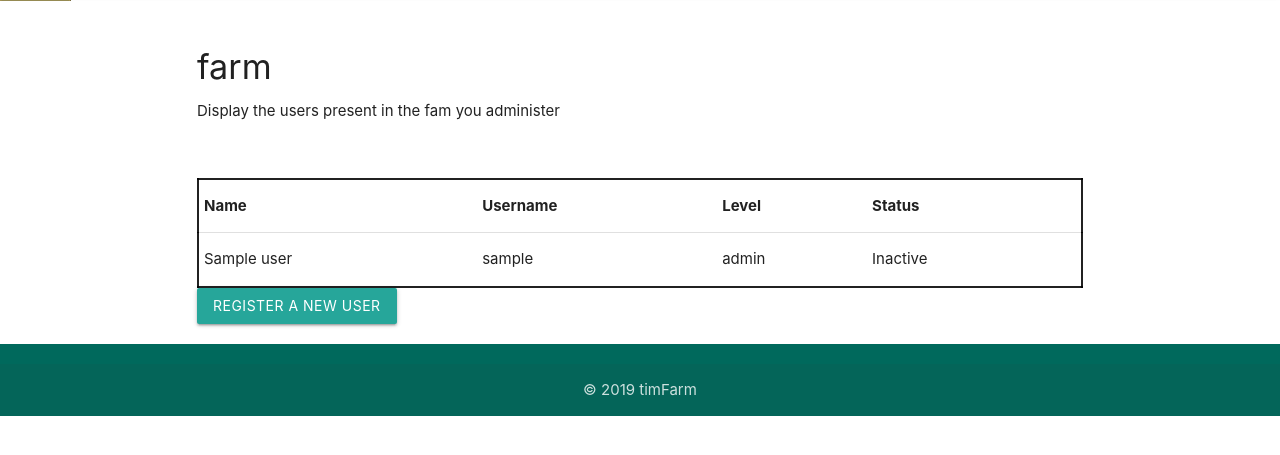
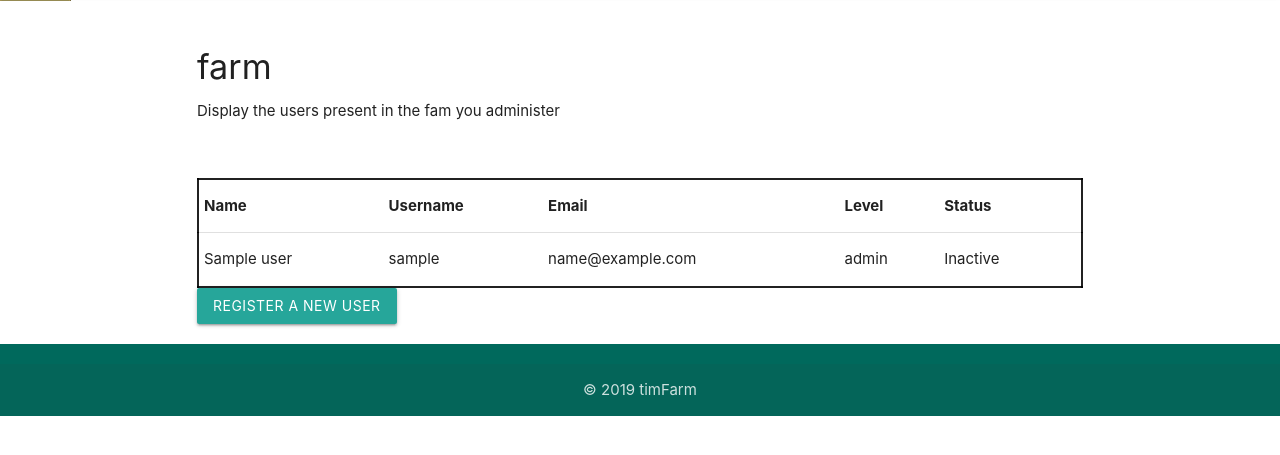
Before and after one commit to njorogetimk/timFarm, a Python web app: template timsystem/templates/display/disp_users.html in a window 1280 px wide. Shown: the part 69-524 px from the top of the page. Run offline with Jinja, Linux system fonts and the light colour scheme; the template is opened without the code that fills it: most values are stand-ins (such as "Sample title", 1, 10 or a date in 2020).

Commit message:
Display the user's email to the farm administrator

```diff
--- a/timsystem/templates/display/disp_users.html
+++ b/timsystem/templates/display/disp_users.html
@@ -15,6 +15,7 @@
         <tr>
           <th>Name</th>
           <th>Username</th>
+          <th>Email</th>
           <th>Level</th>
           <th>Status</th>
         </tr>
@@ -24,6 +25,7 @@
           <tr>
             <td>{{user.name}}</td>
             <td>{{user.username}}</td>
+            <td>{{user.email}}</td>
             <td>{{user.level}}</td>
             <td>
               {% if user.confirmed %}
```
